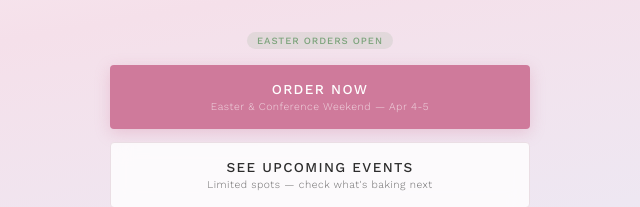
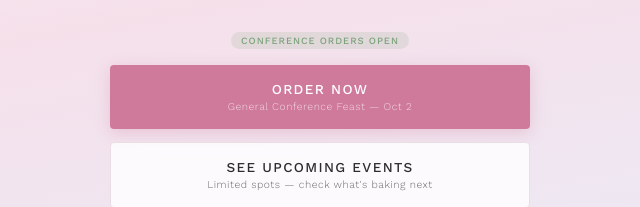
Before and after one commit to CircaSle7in/kathleens-kitchen, a website: page links.html in a window 1280 px wide. Shown: the part 312-519 px from the top of the page, 320-960 px from the left. Drawn offline with nearby package versions, Linux system fonts and the light colour scheme.

Commit message:
fix: make bio link banner auto-select the next orderable event
The links.html (Instagram bio) banner was hardcoded to a past Easter
event. Drive the status badge and Order Now subtitle from a small EVENTS
list that picks the soonest event whose order deadline hasn't passed, so
the page never shows a stale event again. Falls back to neutral copy when
nothing is currently open. Edit the EVENTS list to add future events.

Co-Authored-By: Claude Opus 4.8 <noreply@anthropic.com>

```diff
--- a/links.html
+++ b/links.html
@@ -185,14 +185,14 @@
     <p class="tagline">Homemade Breads & Sweet Treats</p>
     <p class="location">Sandy, Utah</p>
 
-    <!-- Current event status badge — update this with each event -->
-    <span class="event-badge open">Easter Orders Open</span>
+    <!-- Current event status badge — set automatically from the EVENTS list in the script below -->
+    <span class="event-badge open" id="eventBadge">Now Taking Orders</span>
 
     <div class="links">
         <!-- PRIMARY: Always the current event order link -->
         <a href="index.html#order" class="link-btn primary">
             Order Now
-            <span class="btn-subtitle">Easter & Conference Weekend — Apr 4-5</span>
+            <span class="btn-subtitle" id="eventSubtitle">See what's baking next</span>
         </a>
 
         <a href="index.html#events" class="link-btn secondary">
@@ -220,5 +220,50 @@
     </p>
 </div>
 
+<script>
+    /*
+      Featured-event logic for this bio link.
+
+      TO ADD OR CHANGE EVENTS, edit ONLY the EVENTS list below (keep it in sync
+      with the events on index.html). The badge and the "Order Now" subtitle
+      update themselves to the next event you can still order, so this page
+      never shows a stale/past event again.
+
+      Each entry:
+        badge   – short text for the little status pill
+        label   – the "Order Now" subtitle (event name + date)
+        orderBy – last day to order (YYYY-MM-DD); event drops off after this
+        date    – the event date (YYYY-MM-DD), for reference
+    */
+    const EVENTS = [
+        { name: 'Pioneer Day Pies',        badge: 'Pioneer Day Pie Orders Open', label: 'Pioneer Day Pies — July 23',      orderBy: '2026-07-19', date: '2026-07-23' },
+        { name: 'General Conference Feast', badge: 'Conference Orders Open',       label: 'General Conference Feast — Oct 2', orderBy: '2026-09-28', date: '2026-10-02' },
+        { name: 'Thanksgiving Pies',        badge: 'Thanksgiving Pie Orders Open', label: 'Thanksgiving Pies — Nov 25',       orderBy: '2026-11-21', date: '2026-11-25' },
+    ];
+
+    (function () {
+        const toDate = (s) => { const [y, m, d] = s.split('-').map(Number); return new Date(y, m - 1, d); };
+        const today = new Date(); today.setHours(0, 0, 0, 0);
+
+        // Featured = the soonest event whose order deadline hasn't passed yet.
+        const featured = EVENTS.slice()
+            .sort((a, b) => toDate(a.orderBy) - toDate(b.orderBy))
+            .find((e) => toDate(e.orderBy) >= today);
+
+        const badge = document.getElementById('eventBadge');
+        const subtitle = document.getElementById('eventSubtitle');
+
+        if (featured) {
+            badge.textContent = featured.badge;
+            badge.className = 'event-badge open';
+            subtitle.textContent = featured.label;
+        } else {
+            // No events currently open for orders — stay neutral rather than show a past date.
+            badge.style.display = 'none';
+            subtitle.textContent = "See what's baking next";
+        }
+    })();
+</script>
+
 </body>
 </html>
```
